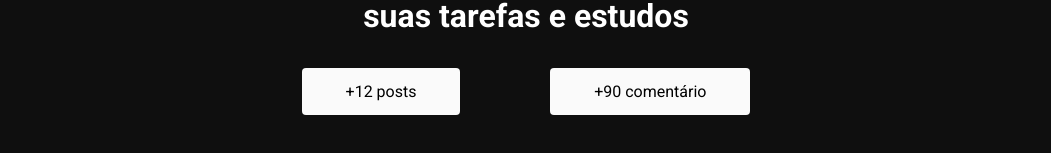
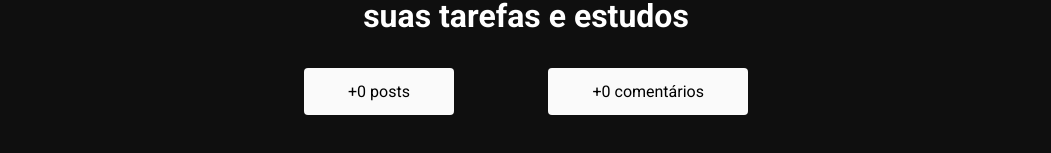
Before and after one commit to MatheusRodri/web_tarefas-plus_nx, a Next.js app: page / in a window 1280 px wide. Shown: the part 569-722 px from the top of the page, without its empty margins (114-1165 px from the left). Built offline with nearby package versions, Linux system fonts and the light colour scheme; no server answers; the database is empty.

Commit message:
Fetch post and comment counts from Firestore
Replaced hardcoded post and comment counts on the home page with dynamic values fetched from Firestore using getStaticProps. This ensures the displayed numbers are always up to date with the database.

```diff
--- a/src/pages/index.tsx
+++ b/src/pages/index.tsx
@@ -3,10 +3,17 @@
 import styles from "@/styles/home.module.css";
 
 import heroImg from "../../public/assets/hero.png"
+import { GetStaticProps } from "next";
+import { collection, getDocs } from "firebase/firestore";
+import { db } from "@/services/firebaseConnection";
 
 
+interface HomeProps{
+  posts: number;
+  comments: number;
+}
 
-export default function Home() {
+export default function Home({posts, comments}:HomeProps) {
   return (
     <div className={styles.container}>
       <Head>
@@ -31,11 +38,11 @@
 
         <div className={styles.infoContent}>
           <section className={styles.box}>
-            <span>+12 posts</span>
+            <span>+{posts} posts</span>
           </section>
 
           <section className={styles.box}>
-            <span>+90 comentário</span>
+            <span>+{comments} comentários</span>
           </section>
 
         </div>
@@ -43,3 +50,21 @@
     </div>
   );
 }
+
+
+export const getStaticProps: GetStaticProps = async () => {
+
+  const commentRef = collection(db, "comments")
+  const commentSnapshot = await getDocs(commentRef)
+
+  const postRef = collection(db, "tarefas")
+  const postSnapshot = await getDocs(postRef)
+
+  return{
+    props:{
+      posts: postSnapshot.size || 0,
+      comments: commentSnapshot.size || 0
+    },
+    revalidate: 60
+  }
+}
```
